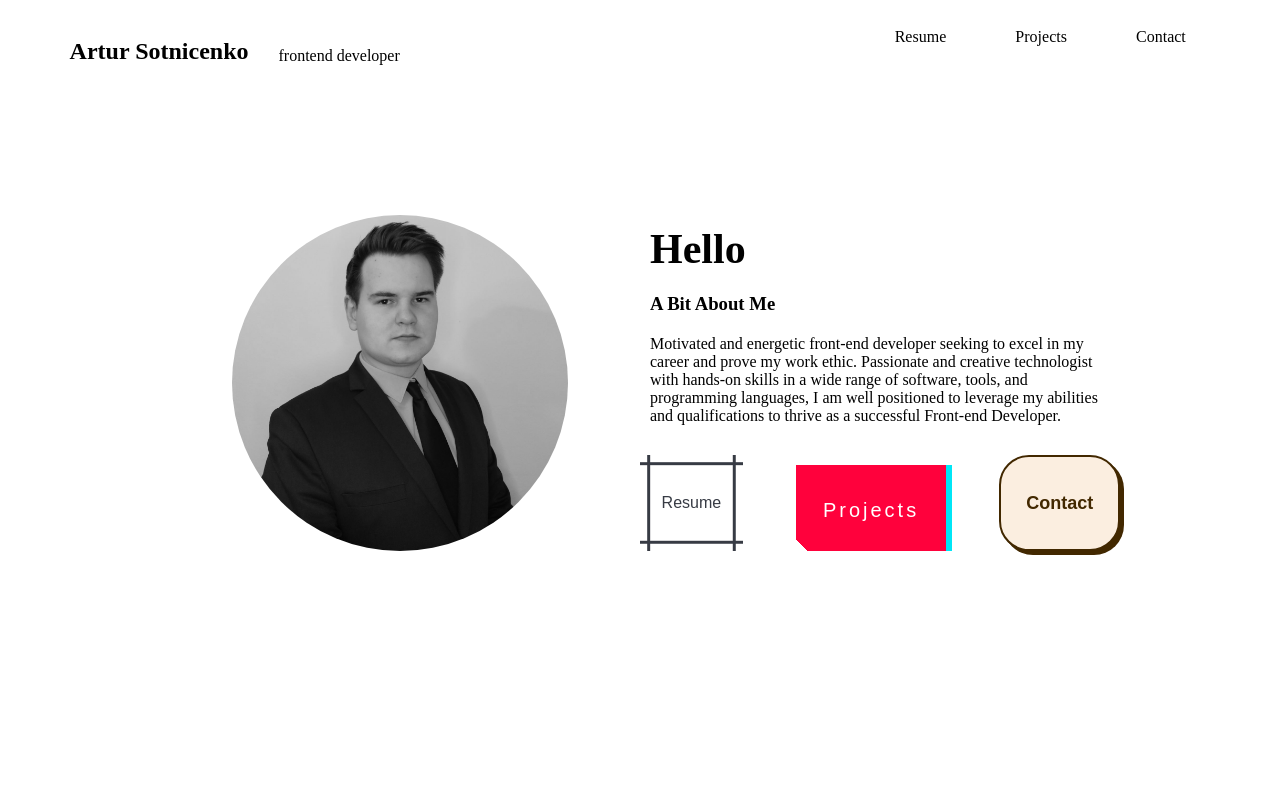
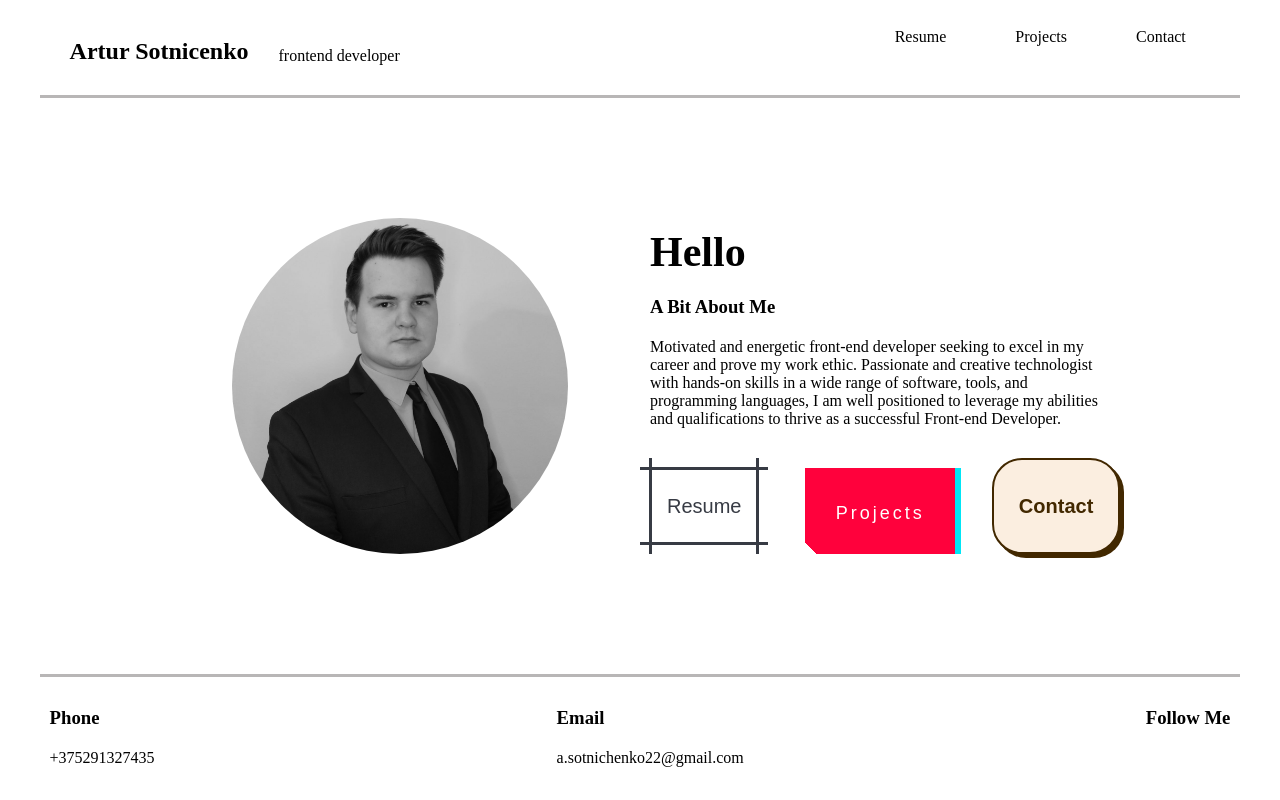
Before and after one commit to ArturSotnichenko/Portfolio, a plain HTML site: page portfolio website/index.html in a window 1280 px wide. Drawn offline with Linux system fonts and the light colour scheme.

Commit message:
footer
adding footer

```diff
--- a/portfolio website/btn1.css
+++ b/portfolio website/btn1.css
@@ -8,7 +8,7 @@
   height: 76px;
   margin-top: 10px;
   line-height: 58px;
-  font-size: 20px;
+  font-size: 18px;
   font-family: 'Bebas Neue', sans-serif;
   background: linear-gradient(45deg, transparent 5%, #FF013C 5%);
   border: 0;
--- a/portfolio website/btn_2.css
+++ b/portfolio website/btn_2.css
@@ -13,7 +13,7 @@
   transition: .3s linear, color 0s, background-color 0s;
   outline: var(--b) solid #0000;
   outline-offset: .6em;
-  font-size: 16px;
+  font-size: 20px;
 
   border: 0;
 
--- a/portfolio website/btn_3.css
+++ b/portfolio website/btn_3.css
@@ -8,7 +8,7 @@
   cursor: pointer;
   display: inline-block;
   font-weight: 600;
-  font-size: 18px;
+  font-size: 20px;
   padding: 0 18px;
   line-height: 50px;
   text-align: center;
--- a/portfolio website/index.html
+++ b/portfolio website/index.html
@@ -62,6 +62,23 @@
 
 <footer>
 
+<div class="f_info">
+<h3>Phone</h3>
+<p> +375291327435</p>
+</div>
+
+<div class="f_info">
+    <h3>Email</h3>
+    <p>a.sotnichenko22@gmail.com
+    </p>
+    </div>
+
+    <div class="f_info">
+        <h3> Follow Me</h3>
+       <!--  <p></p> -->
+        </div>
+
+
 
 </footer>
 
--- a/portfolio website/style.css
+++ b/portfolio website/style.css
@@ -32,7 +32,8 @@ flex-direction: column;
 header{
     display: flex;
     justify-content: space-between;
-   margin: 20px;
+    border-bottom: solid rgb(184, 182, 182);
+   padding: 20px;
 
 }
 .name_wrap{
@@ -99,3 +100,17 @@ h1{
     margin-top: 20px;
 
 }
+
+
+footer{
+    display: flex;
+    border-top: solid rgb(184, 182, 182);
+    justify-content: space-between;
+}
+
+.f_info{
+    display: flex;
+    flex-direction: column;
+    margin-top: 20px;
+
+}
```
